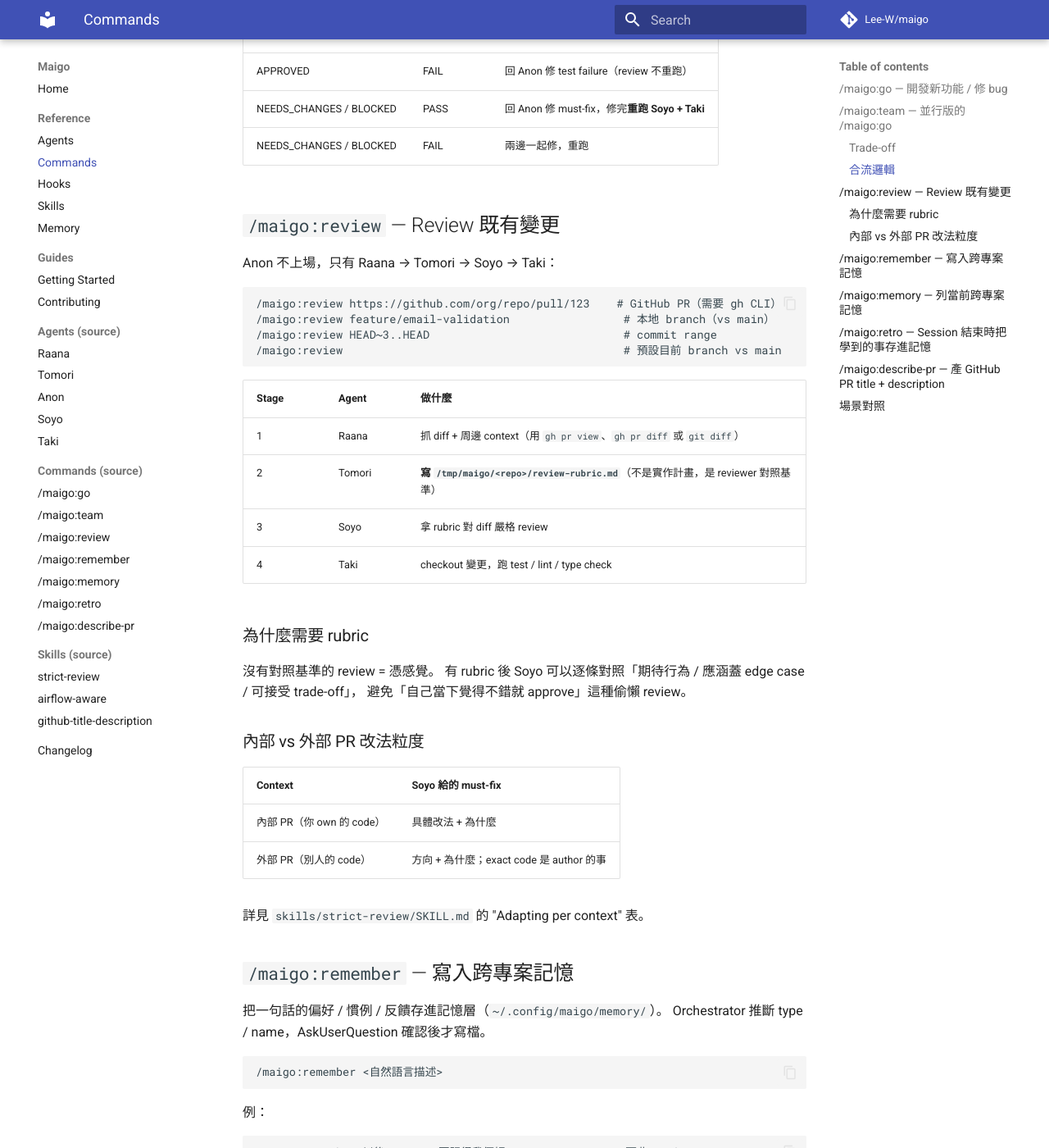
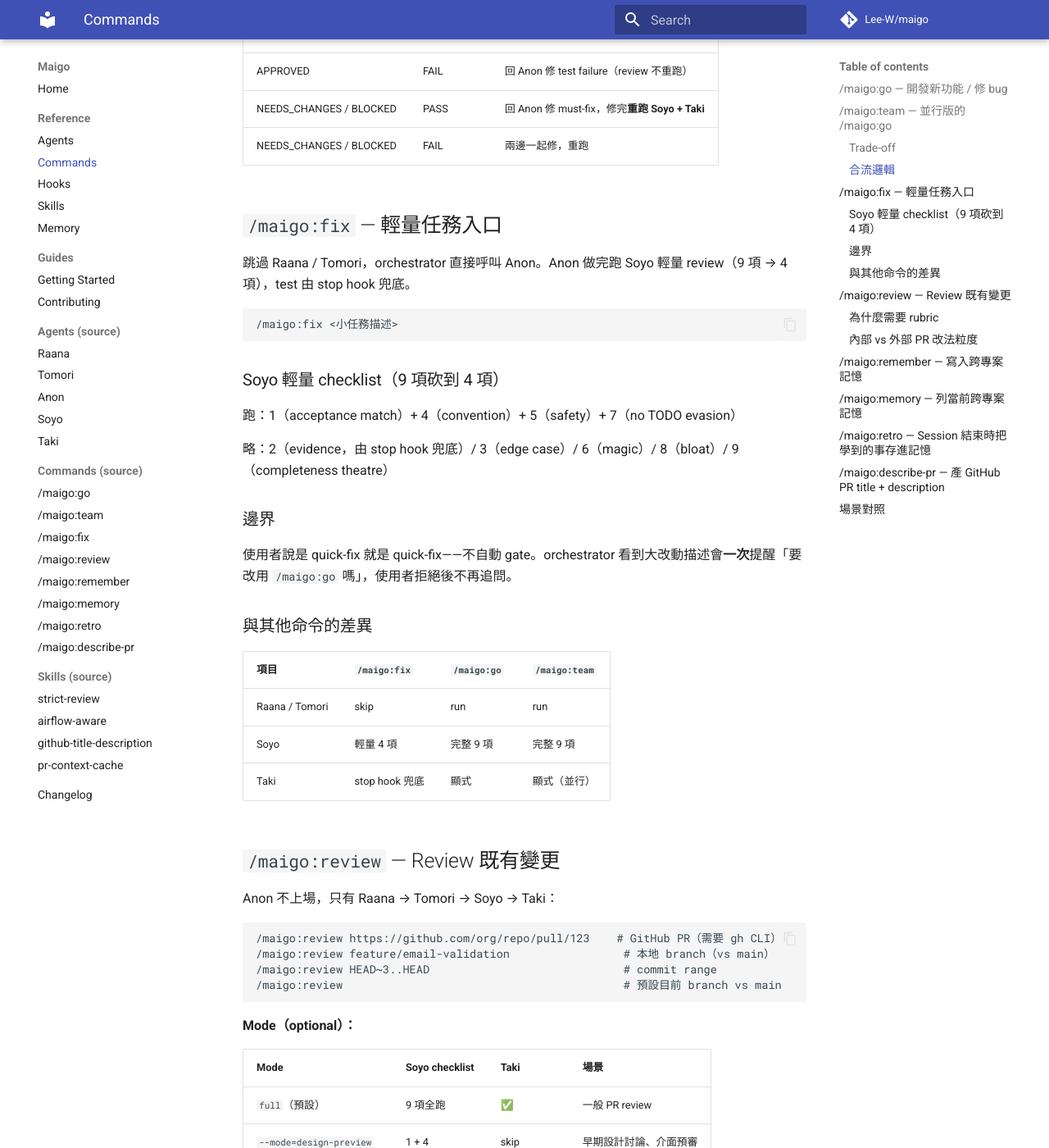
Before and after one commit to Lee-W/maigo, an MkDocs documentation site: the page built from docs/reference/commands.md, in a window 1280 px wide and 1400 px high, scrolled down 1339 px. Shown: the whole window at 82% size. Built offline with MkDocs 1.6.1 and Material for MkDocs 9.7.7, drawn with Linux system fonts in a browser that asks for light colours; comment, search, counter and statistics services are not loaded; some of the changed text lies outside the part shown.

Commit message:
feat: add /maigo:fix command, pr-context-cache skill, review --mode flag
- /maigo:fix: lightweight entry point — skips Raana/Tomori, Anon +
  4-item Soyo review (items 1/4/5/7), stop hook covers test verification
- pr-context-cache skill: caches PR context to review-rubric.md on first
  fetch; re-review rounds skip re-fetching when diff sha unchanged
- /maigo:review --mode flag: design-preview (items 1+4, Taki skipped) and
  compliance-only (items 4/5/6/7/8, Taki runs) modes
- strict-review Adapting per context table updated with all three new modes

Co-Authored-By: Claude Sonnet 4.6 <noreply@anthropic.com>

````diff
--- a/docs/reference/commands.md
+++ b/docs/reference/commands.md
@@ -49,6 +49,32 @@ Maigo 提供六個命令，所有命令的 source-of-truth 是 `commands/*.md`
 | NEEDS_CHANGES / BLOCKED | PASS | 回 Anon 修 must-fix，修完**重跑 Soyo + Taki** |
 | NEEDS_CHANGES / BLOCKED | FAIL | 兩邊一起修，重跑 |
 
+## `/maigo:fix` — 輕量任務入口
+
+跳過 Raana / Tomori，orchestrator 直接呼叫 Anon。Anon 做完跑 Soyo 輕量 review（9 項 → 4 項），test 由 stop hook 兜底。
+
+```
+/maigo:fix <小任務描述>
+```
+
+### Soyo 輕量 checklist（9 項砍到 4 項）
+
+跑：1（acceptance match）+ 4（convention）+ 5（safety）+ 7（no TODO evasion）
+
+略：2（evidence，由 stop hook 兜底）/ 3（edge case）/ 6（magic）/ 8（bloat）/ 9（completeness theatre）
+
+### 邊界
+
+使用者說是 quick-fix 就是 quick-fix——不自動 gate。orchestrator 看到大改動描述會**一次**提醒「要改用 `/maigo:go` 嗎」，使用者拒絕後不再追問。
+
+### 與其他命令的差異
+
+| 項目 | `/maigo:fix` | `/maigo:go` | `/maigo:team` |
+|------|-------------|-------------|---------------|
+| Raana / Tomori | skip | run | run |
+| Soyo | 輕量 4 項 | 完整 9 項 | 完整 9 項 |
+| Taki | stop hook 兜底 | 顯式 | 顯式（並行） |
+
 ## `/maigo:review` — Review 既有變更
 
 Anon 不上場，只有 Raana → Tomori → Soyo → Taki：
@@ -59,6 +85,14 @@ Anon 不上場，只有 Raana → Tomori → Soyo → Taki：
 /maigo:review HEAD~3..HEAD                             # commit range
 /maigo:review                                          # 預設目前 branch vs main
 ```
+
+**Mode（optional）：**
+
+| Mode | Soyo checklist | Taki | 場景 |
+|------|----------------|------|------|
+| `full`（預設） | 9 項全跑 | ✅ | 一般 PR review |
+| `--mode=design-preview` | 1 + 4 | skip | 早期設計討論、介面預審 |
+| `--mode=compliance-only` | 4/5/6/7/8 | ✅ | 安全 audit、規範對焦 |
 
 | Stage | Agent | 做什麼 |
 |-------|-------|--------|
@@ -152,10 +186,13 @@ PR title **不套** conventional commits 格式（user-impact 句子就好）；
 
 | 想做什麼 | 用哪個 |
 |---------|--------|
+| 小改動 / typo / 一行修正 | `/maigo:fix` |
 | 加新 feature / 修 bug | `/maigo:go` |
 | 同上但想省牆鐘時間 | `/maigo:team` |
 | Review 同事的 PR | `/maigo:review <pr-url>` |
 | 上線前最後一道把關自己的 branch | `/maigo:review` |
+| Review 介面 / 設計層（不要求功能完成） | `/maigo:review --mode=design-preview <ref>` |
+| Compliance audit（只看規範 / 安全） | `/maigo:review --mode=compliance-only <ref>` |
 | 寫 PR title / description | `/maigo:describe-pr` |
 | 摸新專案 / onboarding | 直接呼叫 `Raana` |
 | 重構評估（不實作） | `/maigo:go` 跑到燈寫完 plan 後喊停 |
--- a/mkdocs.yml
+++ b/mkdocs.yml
@@ -35,6 +35,7 @@ nav:
   - Commands (source):
       - /maigo:go: commands/go.md
       - /maigo:team: commands/team.md
+      - /maigo:fix: commands/fix.md
       - /maigo:review: commands/review.md
       - /maigo:remember: commands/remember.md
       - /maigo:memory: commands/memory.md
@@ -44,6 +45,7 @@ nav:
       - strict-review: skills/strict-review.md
       - airflow-aware: skills/airflow-aware.md
       - github-title-description: skills/github-title-description.md
+      - pr-context-cache: skills/pr-context-cache.md
   - Changelog: changelog.md
 
 markdown_extensions:
````
Also changed, not shown: README.md (+1 -1 lines), commands/fix.md (added, +90 -0 lines), commands/review.md (+28 -0 lines), docs/commands/fix.md (added, +1 -0 lines), docs/index.md (+1 -1 lines), docs/reference/skills.md (+1 -0 lines), docs/skills/pr-context-cache.md (added, +1 -0 lines), skills/pr-context-cache/SKILL.md (added, +133 -0 lines), skills/strict-review/SKILL.md (+3 -0 lines).
